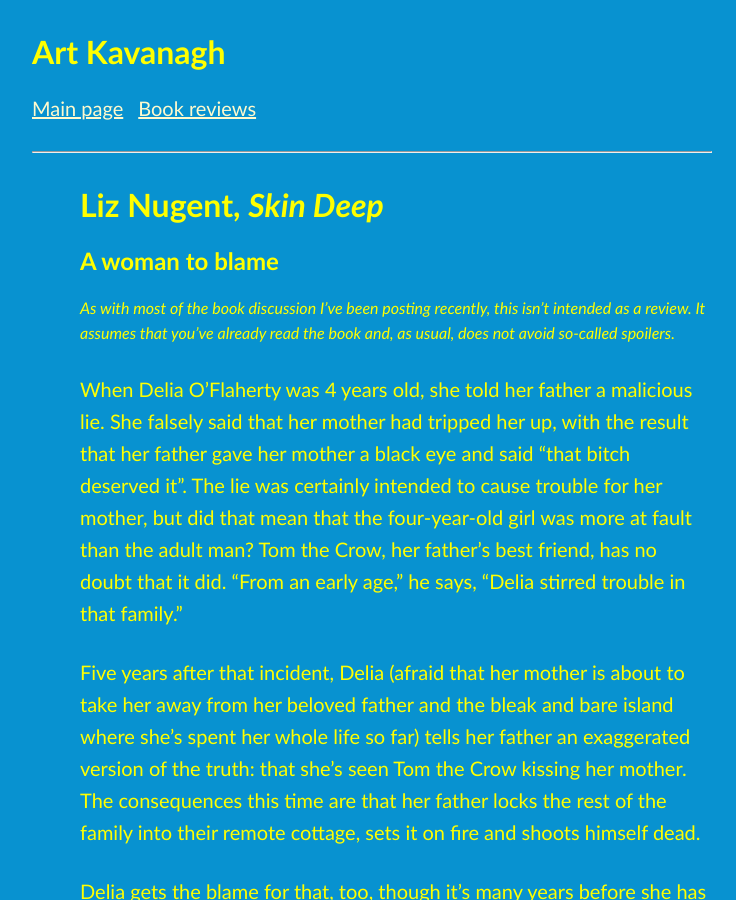
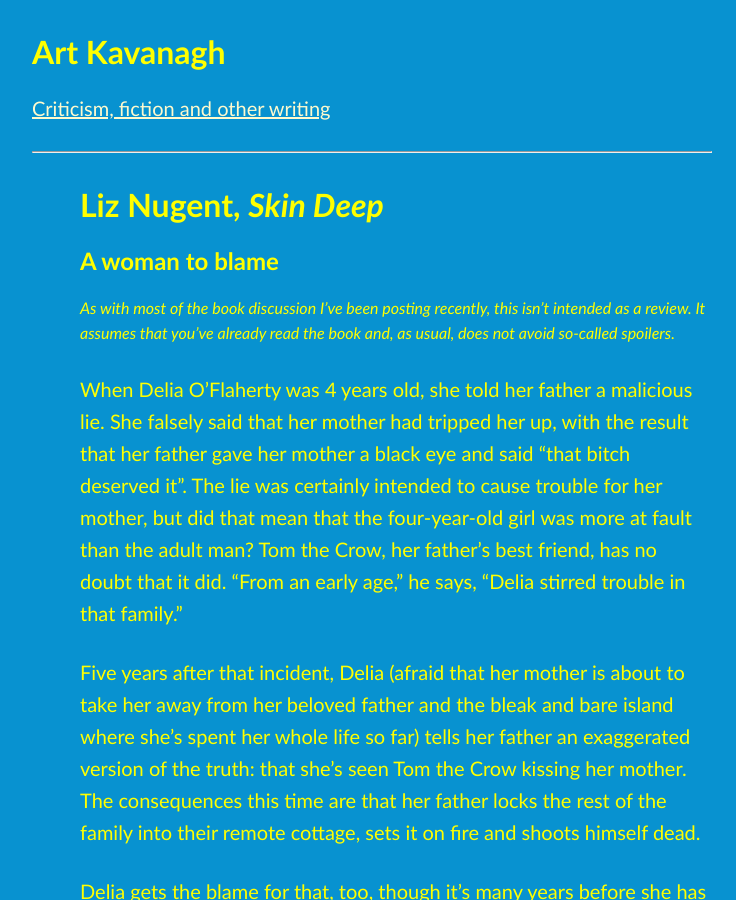
Before and after one commit to artkavanagh/github.io, a Jekyll site: the page skin-deep.html, which Jekyll copies as it is, in a window 1280 px wide and 900 px high. Shown: the whole window, without its empty margins (244-980 px from the left). Built offline with Jekyll 4.4.1, drawn with Linux system fonts in a browser that asks for light colours.

Commit message:
Update skin-deep.html

```diff
--- a/skin-deep.html
+++ b/skin-deep.html
@@ -8,7 +8,7 @@
 <body>
 <header>
 <h1>Art Kavanagh</h1>
-<p><a href="https://www.artkavanagh.ie">Main page</a>&emsp;<a href="https://www.artkavanagh.ie/book-reviews">Book reviews</a>
+<p><a href="https://www.artkavanagh.ie/">Criticism, fiction and other writing</a></p>
 <hr>
 </header>
 <h1>Liz Nugent, <cite>Skin Deep</cite></h1>
```
